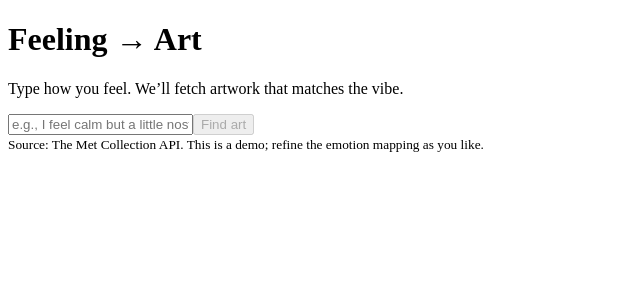
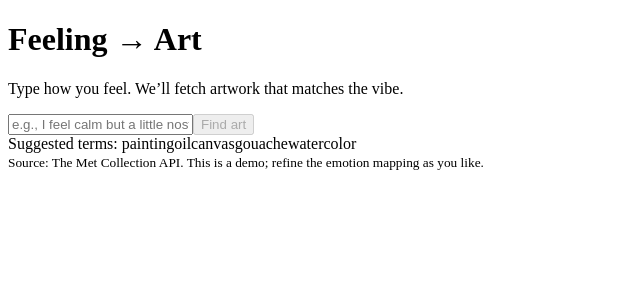
Before and after one commit to chrixzam/chrixzam-feeling-art-finder, a React (Vite) app in the folder feeling-art-finder/: page / in a window 1280 px wide. Shown: the top 300 px of the page, without its empty margins (0-640 px from the left). Built offline with nearby package versions, Linux system fonts and the light colour scheme; the HTML template or start-up script is replaced by a standard one.

Commit message:
chore: apply local changes after syncing with origin/main

```diff
--- a/feeling-art-finder/src/App.jsx
+++ b/feeling-art-finder/src/App.jsx
@@ -1,19 +1,114 @@
 import { useMemo, useState, useEffect } from 'react'
 import ArtCard from './ArtCard'
 
-// Simple emotion → keyword map; tweak freely
-const EMOTION_MAP = [
-  { keys: ['happy','joy','grateful','optimistic'], terms: ['joy', 'celebration', 'sunlight', 'yellow', 'dance'] },
-  { keys: ['sad','down','blue','melancholy'], terms: ['melancholy', 'blue', 'nocturne', 'rain'] },
-  { keys: ['calm','peaceful','serene','relaxed'], terms: ['landscape', 'sea', 'twilight', 'blue'] },
-  { keys: ['anxious','stressed','uneasy'], terms: ['night', 'shadow', 'storm', 'abstract'] },
-  { keys: ['angry','mad','furious'], terms: ['storm', 'battle', 'red', 'expressionism'] },
-  { keys: ['love','romantic','tender'], terms: ['kiss', 'embrace', 'venus', 'cupid'] },
-  { keys: ['lonely','isolated'], terms: ['nocturne', 'solitude', 'night', 'isolation'] },
-  { keys: ['hopeful','inspired'], terms: ['sunrise', 'spring', 'garden', 'light'] },
-  { keys: ['nostalgic','homesick'], terms: ['vintage', 'childhood', 'memory', 'home'] },
-  { keys: ['curious','inquisitive'], terms: ['invention', 'astronomy', 'book', 'science'] }
+// Enhanced emotion → art-term rules
+const EMOTION_RULES = [
+  {
+    keys: ['happy','joy','joyful','grateful','optimistic','cheerful','content'],
+    core: ['sunlight','festival','garden','yellow','impressionism'],
+    strong: ['celebration','dance','carnival','bright','festival']
+  },
+  {
+    keys: ['sad','down','melancholy','depressed','sorrow','blue'],
+    core: ['melancholy','nocturne','rain','twilight','blue'],
+    strong: ['mourning','winter','night','shadow','solitude']
+  },
+  {
+    keys: ['calm','peaceful','serene','relaxed','tranquil'],
+    core: ['landscape','sea','horizon','twilight','pastoral'],
+    strong: ['still water','dusk','harbor','moonlight']
+  },
+  {
+    keys: ['anxious','stressed','uneasy','nervous','tense','fearful','worried'],
+    core: ['shadow','night','storm','abstract','gloom'],
+    strong: ['tempest','thunderstorm','drama','red','expressionism']
+  },
+  {
+    keys: ['angry','mad','furious','rage','irritated'],
+    core: ['storm','battle','red','drama'],
+    strong: ['tempest','conflagration','violent','expressionism']
+  },
+  {
+    keys: ['love','romantic','tender','affection','passion','heart'],
+    core: ['kiss','embrace','venus','couple','mythology'],
+    strong: ['cupid','amour','wedding','allegory of love']
+  },
+  {
+    keys: ['lonely','alone','isolated','isolation'],
+    core: ['solitude','nocturne','empty street','night'],
+    strong: ['moonlight','harbor at night','interior','single figure']
+  },
+  {
+    keys: ['hopeful','inspired','uplifted','optimism'],
+    core: ['sunrise','spring','garden','light','dawn'],
+    strong: ['sunburst','golden light','festival','renewal']
+  },
+  {
+    keys: ['nostalgic','homesick','yearning','wistful','remember'],
+    core: ['vintage','childhood','memory','home','pastoral'],
+    strong: ['domestic interior','sepia','old town']
+  },
+  {
+    keys: ['curious','inquisitive','wonder','interested'],
+    core: ['astronomy','invention','book','science','learned'],
+    strong: ['observatory','cabinet of curiosities','atlas']
+  }
 ]
+
+// Auxiliary vocab the user might type directly
+const COLOR_TERMS = ['blue','red','yellow','gold','golden','green','emerald','pink','purple','violet','black','white','silver']
+const SCENE_TERMS = ['sea','ocean','harbor','river','landscape','mountain','forest','garden','city','street','interior','church','portrait','self-portrait','still life','flowers']
+const TIME_WEATHER_TERMS = ['night','moonlight','nocturne','dawn','sunrise','sunset','twilight','storm','rain','snow','winter','autumn','spring','summer']
+
+function intensityScore(text) {
+  let score = 0
+  const t = text.toLowerCase()
+  if (/[!]{1,}/.test(t)) score++
+  if (/(very|really|so|extremely|super|incredibly)\s+/.test(t)) score++
+  if (/(overwhelmed|ecstatic|devastated|furious|terrified|panic)/.test(t)) score++
+  return score
+}
+
+function deriveTermsFromText(text) {
+  const t = text.toLowerCase()
+  const strong = intensityScore(t) >= 2
+
+  // 1) Gather emotion-based terms
+  const emotionTerms = []
+  for (const rule of EMOTION_RULES) {
+    if (rule.keys.some(k => t.includes(k))) {
+      emotionTerms.push(...(strong && rule.strong ? rule.strong : rule.core))
+    }
+  }
+
+  // 2) Add any explicit colors / scenes / time-weather words present
+  const extra = []
+  for (const w of [...COLOR_TERMS, ...SCENE_TERMS, ...TIME_WEATHER_TERMS]) {
+    if (t.includes(w)) extra.push(w)
+  }
+
+  // 3) If we didn't match an emotion, fall back to a gentle default
+  if (emotionTerms.length === 0) {
+    // try to infer tone by some adjectives
+    if (/(calm|peaceful|serene)/.test(t)) emotionTerms.push('landscape','twilight','sea')
+    else if (/(sad|blue|down)/.test(t)) emotionTerms.push('nocturne','rain','shadow')
+    else if (/(happy|joy|cheerful)/.test(t)) emotionTerms.push('sunlight','garden','yellow')
+  }
+
+  // 4) Prefer painting-y descriptors to bias results toward paintings
+  const paintingBias = ['painting','oil','canvas','gouache','watercolor']
+
+  const combined = [...paintingBias, ...emotionTerms, ...extra]
+  // Deduplicate preserving order
+  const seen = new Set()
+  const unique = []
+  for (const term of combined) {
+    const key = term.toLowerCase()
+    if (!seen.has(key)) { seen.add(key); unique.push(term) }
+  }
+  // Limit length (more than 4–5 terms tends to dilute results)
+  return unique.slice(0, 5)
+}
 
 async function searchMet(q) {
   // Search Met Museum API by query string, restrict to images
@@ -24,7 +119,7 @@ async function searchMet(q) {
   const res = await fetch(searchUrl)
   if (!res.ok) throw new Error('Search failed')
   const data = await res.json()
-  const ids = (data.objectIDs || []).slice(0, 24) // take up to 24
+  const ids = (data.objectIDs || []).slice(0, 48) // fetch a bit more to allow reordering
   const items = []
 
   for (const id of ids) {
@@ -32,18 +127,28 @@ async function searchMet(q) {
     if (!r.ok) continue
     const obj = await r.json()
     if (!obj.primaryImageSmall) continue
-    items.push({
+    const item = {
       id: obj.objectID,
       title: obj.title,
       artist: obj.artistDisplayName || 'Unknown',
       date: obj.objectDate || obj.objectBeginDate || '',
       img: obj.primaryImageSmall,
       url: obj.objectURL || `https://www.metmuseum.org/art/collection/search/${obj.objectID}`,
-      medium: obj.medium || ''
-    })
+      medium: obj.medium || '',
+      classification: obj.classification || '',
+    }
+    items.push(item)
   }
 
-  return items
+  // Bias results toward paintings first
+  const isPainting = (it) => {
+    const m = it.medium.toLowerCase()
+    const c = it.classification.toLowerCase()
+    return c.includes('painting') || /(oil|tempera|watercolor|gouache|acrylic)/.test(m)
+  }
+  const paintings = items.filter(isPainting)
+  const others = items.filter(it => !isPainting(it))
+  return [...paintings, ...others].slice(0, 24)
 }
 
 export default function App() {
@@ -70,17 +175,11 @@ export default function App() {
     })
   }
 
-  const suggestedTerms = useMemo(() => {
-    const t = text.toLowerCase()
-    for (const group of EMOTION_MAP) {
-      if (group.keys.some(k => t.includes(k))) return group.terms
-    }
-    return []
-  }, [text])
+  const suggestedTerms = useMemo(() => deriveTermsFromText(text), [text])
 
   function buildQuery(input) {
-    // Use mapped terms if we found any; fall back to user text
-    const terms = suggestedTerms.length ? suggestedTerms.slice(0, 3) : input.split(/\s+/).slice(0, 3)
+    // Use derived terms if present; fall back to first 3 words
+    const terms = suggestedTerms.length ? suggestedTerms : input.split(/\s+/).slice(0, 3)
     return terms.join(' ')
   }
 
--- a/feeling-art-finder/src/styles.css
+++ b/feeling-art-finder/src/styles.css
@@ -1,6 +1,7 @@
-:root { --bg:#0b0c10; --card:#121318; --ink:#e7e9ee; --muted:#a9afbc; --accent:#6ea8fe; }
+/* Neutralize background tones while keeping dark theme */
+:root { --bg:#111213; --card:#151617; --ink:#e7e9ee; --muted:#b3b8c4; --accent:#6ea8fe; }
 * { box-sizing: border-box; }
-body { margin: 0; font-family: ui-sans-serif, system-ui, -apple-system, Segoe UI, Roboto, Helvetica, Arial, "Apple Color Emoji", "Segoe UI Emoji"; color: var(--ink); background: radial-gradient(1200px 600px at 50% -200px, #1a1f2b, var(--bg)); }
+body { margin: 0; font-family: ui-sans-serif, system-ui, -apple-system, Segoe UI, Roboto, Helvetica, Arial, "Apple Color Emoji", "Segoe UI Emoji"; color: var(--ink); background: radial-gradient(1200px 600px at 50% -200px, #1b1c1d, var(--bg)); }
 .wrap { max-width: 1000px; margin: 40px auto; padding: 0 20px; }
 header h1 { margin: 0; font-size: 40px; letter-spacing: .4px; }
 .sub { color: var(--muted); margin-top: 6px; }
```
